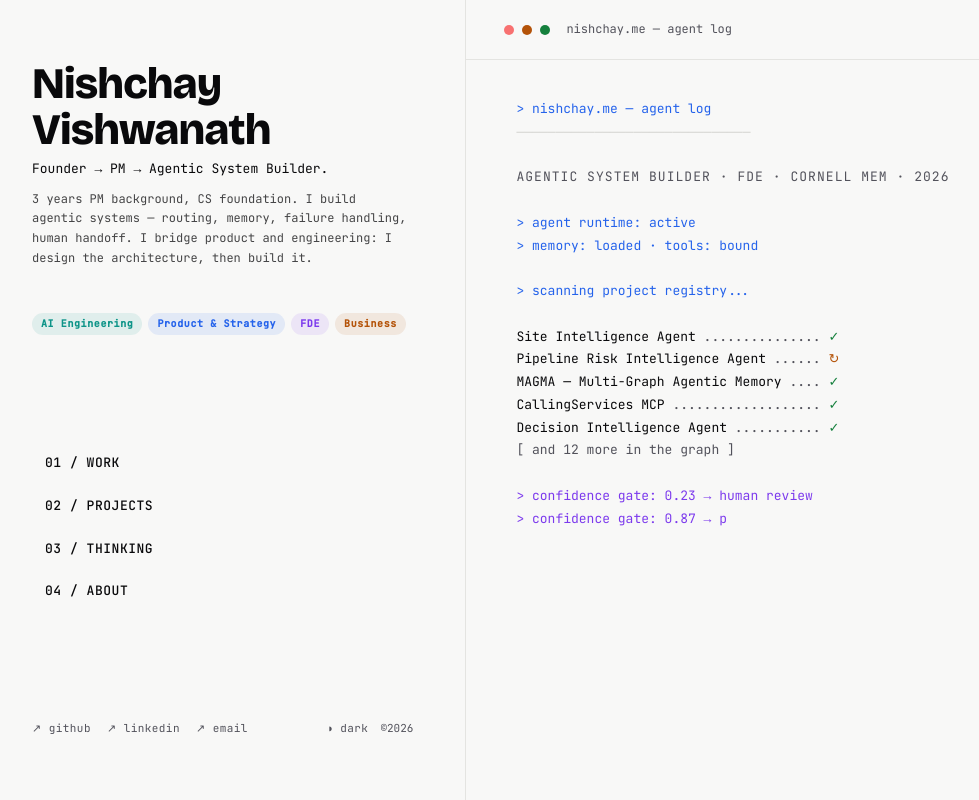
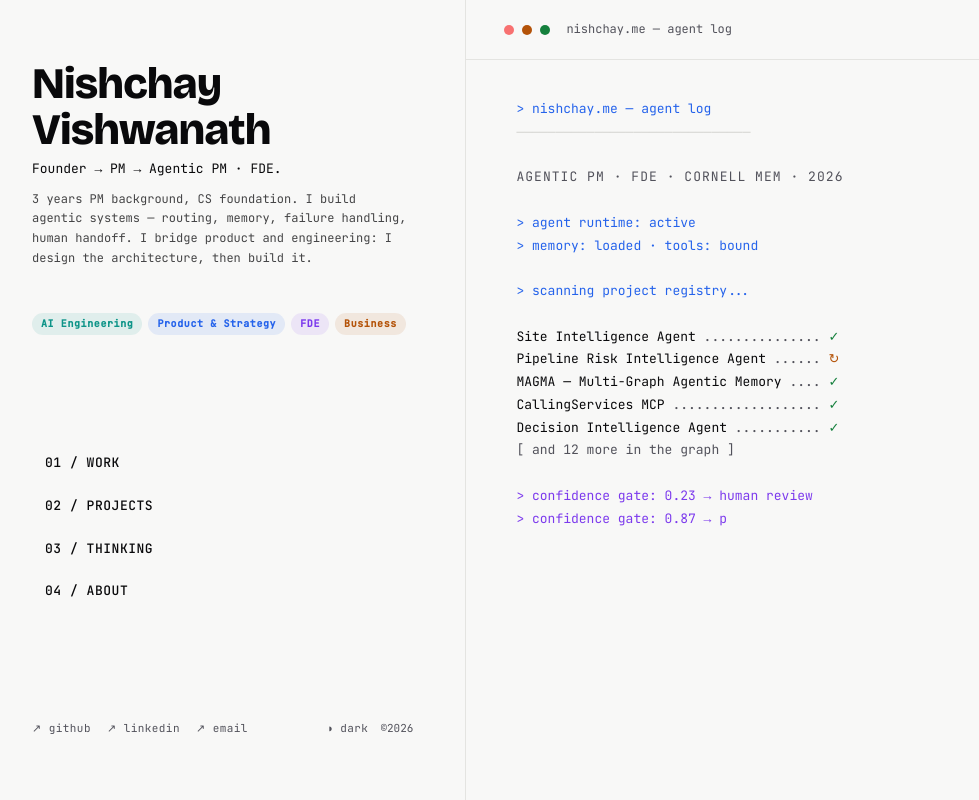
Before and after one commit to nishtobehonest/nishtobehonest, a plain HTML site: page index.html in a window 1280 px wide. Shown: the whole page, without its empty margins (20-999 px from the left). Drawn offline with nearby package versions, Linux system fonts and the light colour scheme.

Commit message:
Update positioning: Agentic PM · FDE replaces Agentic System Builder
- terminal.js: AGENTIC SYSTEM BUILDER → AGENTIC PM
- index.html tagline: Founder → PM → Agentic System Builder → Founder → PM → Agentic PM · FDE

Co-Authored-By: Claude Sonnet 4.6 <noreply@anthropic.com>

```diff
--- a/index.html
+++ b/index.html
@@ -43,7 +43,7 @@
   <aside class="identity-col">
     <div class="id-top">
       <h1 class="id-name">Nishchay Vishwanath</h1>
-      <p class="id-tagline">Founder → PM → Agentic System Builder.</p>
+      <p class="id-tagline">Founder → PM → Agentic PM · FDE.</p>
       <p class="id-sub">3 years PM background, CS foundation. I build agentic systems — routing, memory, failure handling, human handoff. I bridge product and engineering: I design the architecture, then build it.</p>
       <div class="id-domains">
         <span class="id-domain-pill id-domain-teal">AI Engineering</span>
--- a/js/terminal.js
+++ b/js/terminal.js
@@ -65,7 +65,7 @@
     addLine('<span class="term-divider">──────────────────────────────</span>');
     addBlank();
     await sleep(180);
-    addLine('<span class="term-label">AGENTIC SYSTEM BUILDER  ·  FDE  ·  CORNELL MEM  ·  2026</span>');
+    addLine('<span class="term-label">AGENTIC PM  ·  FDE  ·  CORNELL MEM  ·  2026</span>');
     addBlank();
     await sleep(200);
 
```
